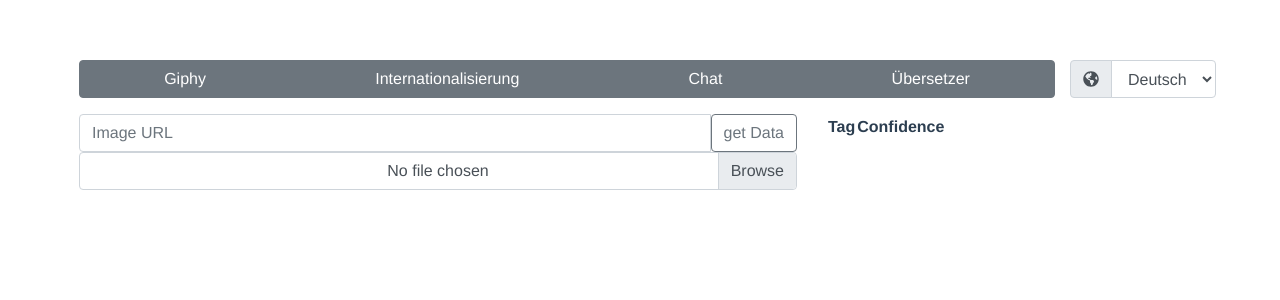
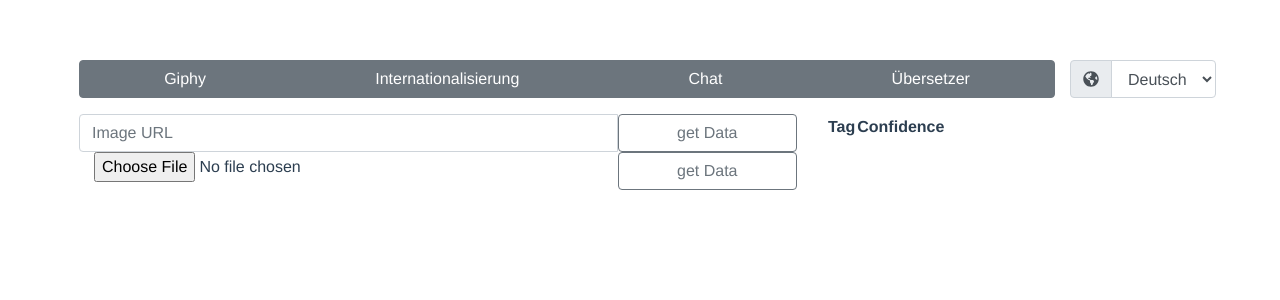
Before and after one commit to Mariobacsi/vue-giphy, a Vue app: page /#/image in a window 1280 px wide. Shown: the top 300 px of the page. Built offline with nearby package versions, Linux system fonts and the light colour scheme.

Commit message:
FORM DATA

```diff
--- a/package.json
+++ b/package.json
@@ -21,6 +21,7 @@
     "fontawesome": "^5.6.3",
     "http2": "^3.3.7",
     "vue": "^2.6.11",
+    "vue-file-selector": "^0.6.0",
     "vue-i18n": "^8.17.3",
     "vue-router": "^3.2.0",
     "vue-speech": "^0.1.0",
--- a/src/views/ImageRecognition.vue
+++ b/src/views/ImageRecognition.vue
@@ -2,10 +2,13 @@
   <div class="col row">
     <div class="col-8">
       <div class="input-group">
-        <input class="form-control" type="url" v-model="imageUrl" placeholder="Image URL">
-        <button class="btn btn-outline-secondary" type="button" @click="getData">get Data</button>
+        <input class="col-9 form-control" type="url" v-model="imageUrl" placeholder="Image URL">
+        <button class="col-3 btn btn-outline-secondary" type="button" @click="getDataUrl">get Data</button>
       </div>
-      <b-form-file v-model="imageFile" accept="image/*"></b-form-file>
+      <div class="input-group">
+        <input class="col-9" type="file" @change="onFileChange">
+        <button class="col-3 btn btn-outline-secondary" type="button" @click="getDataFile">get Data</button>
+      </div>
     </div>
     <tag-list class="col-4" :data="this.tags"></tag-list>
   </div>
@@ -29,9 +32,30 @@ export default {
     }
   },
   methods: {
-    getData() {
+    onFileChange(event) {
+      this.imageFile = event.target.files[0]
+      console.log(this.imageFile)
+    },
+    getDataUrl() {
       if (this.imageUrl) {
         Axios.get('https://api.imagga.com/v2/tags?image_url=' + encodeURIComponent(this.imageUrl), {
+          auth: {
+            username: this.apiKey,
+            password: this.apiSecret
+          }
+        }).then(response => {
+          console.log(response)
+          this.tags = response.data.result.tags
+        }).catch(error => console.error(error))
+      }
+    },
+    getDataFile() {
+      if (this.imageFile) {
+        console.log(this.imageFile)
+        let formData = new FormData()
+        formData.append("image", this.imageFile, this.imageFile.name)
+        Axios.post('https://api.imagga.com/v2/uploads', {
+          body: formData,
           auth: {
             username: this.apiKey,
             password: this.apiSecret
```
Also changed, not shown: 1 other file (tests, documents, lock files or other folders).
